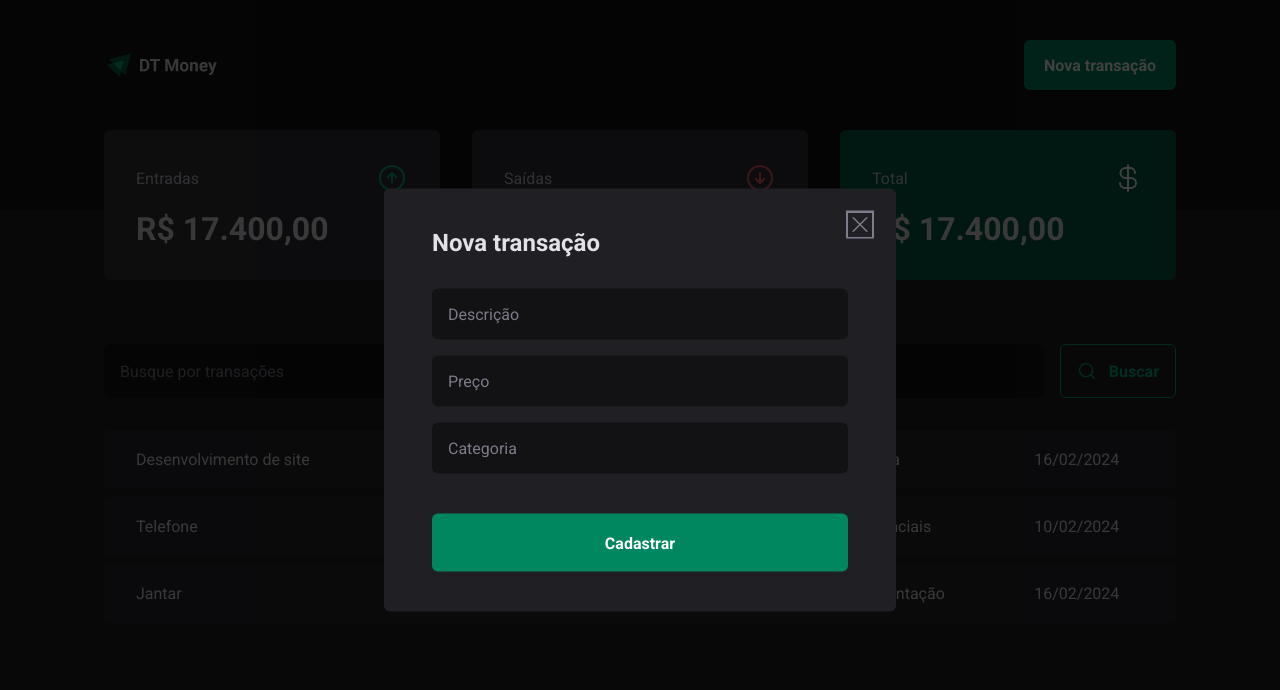
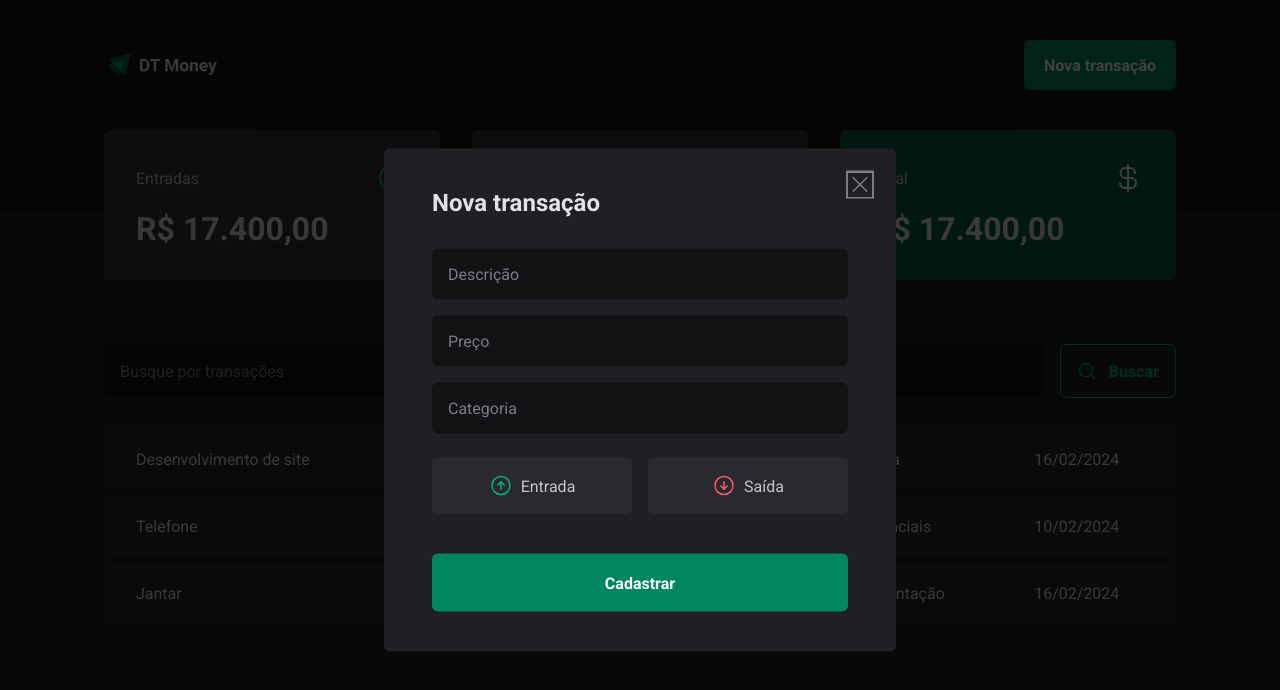
Before and after one commit to jhonnydelima/dt-money, a React (Vite) app: page / in a window 1280 px wide. Both pictures are taken after a click on the button "Nova transação". Shown: the top 690 px of the page. Built offline with nearby package versions, Linux system fonts and the light colour scheme.

Commit message:
feat: add RadioGroup to NewTransactionModal component

```diff
--- a/src/components/NewTransactionModal/index.tsx
+++ b/src/components/NewTransactionModal/index.tsx
@@ -1,7 +1,13 @@
 import * as Dialog from '@radix-ui/react-dialog'
-import { X } from 'phosphor-react'
+import { ArrowCircleDown, ArrowCircleUp, X } from 'phosphor-react'
 
-import { CloseButton, Content, Overlay } from './styles'
+import {
+  CloseButton,
+  Content,
+  Overlay,
+  TransactionType,
+  TransactionTypeButton,
+} from './styles'
 
 export function NewTransactionModal() {
   return (
@@ -20,6 +26,18 @@
           <input type="number" placeholder="Preço" required />
           <input type="text" placeholder="Categoria" required />
 
+          <TransactionType>
+            <TransactionTypeButton variant="income" value="income">
+              <ArrowCircleUp size={24} />
+              Entrada
+            </TransactionTypeButton>
+
+            <TransactionTypeButton variant="outcome" value="outcome">
+              <ArrowCircleDown size={24} />
+              Saída
+            </TransactionTypeButton>
+          </TransactionType>
+
           <button type="submit">Cadastrar</button>
         </form>
       </Content>
--- a/src/components/NewTransactionModal/styles.ts
+++ b/src/components/NewTransactionModal/styles.ts
@@ -1,5 +1,6 @@
 import styled from 'styled-components'
 import * as Dialog from '@radix-ui/react-dialog'
+import * as RadioGroup from '@radix-ui/react-radio-group'
 
 export const Overlay = styled(Dialog.Overlay)`
   position: fixed;
@@ -69,3 +70,53 @@
   cursor: pointer;
   color: ${(props) => props.theme['gray-500']};
 `
+
+export const TransactionType = styled(RadioGroup.Root)`
+  display: grid;
+  grid-template-columns: repeat(2, 1fr);
+  gap: 1rem;
+  margin-top: 0.5rem;
+`
+
+interface TransactionTypeButtonProps {
+  variant: 'income' | 'outcome'
+}
+
+export const TransactionTypeButton = styled(
+  RadioGroup.Item,
+)<TransactionTypeButtonProps>`
+  background: ${(props) => props.theme['gray-700']};
+  padding: 1rem;
+  display: flex;
+  align-items: center;
+  justify-content: center;
+  gap: 0.5rem;
+  border-radius: 6px;
+  cursor: pointer;
+  border: 0;
+  color: ${(props) => props.theme['gray-300']};
+
+  svg {
+    color: ${(props) =>
+      props.variant === 'income'
+        ? props.theme['green-300']
+        : props.theme['red-300']};
+  }
+
+  &[data-state='unchecked']:hover {
+    background: ${(props) => props.theme['gray-600']};
+    transition: background-color 0.2s;
+  }
+
+  &[data-state='checked'] {
+    color: ${(props) => props.theme.white};
+    background: ${(props) =>
+      props.variant === 'income'
+        ? props.theme['green-500']
+        : props.theme['red-500']};
+
+    svg {
+      color: ${(props) => props.theme.white};
+    }
+  }
+`
```
